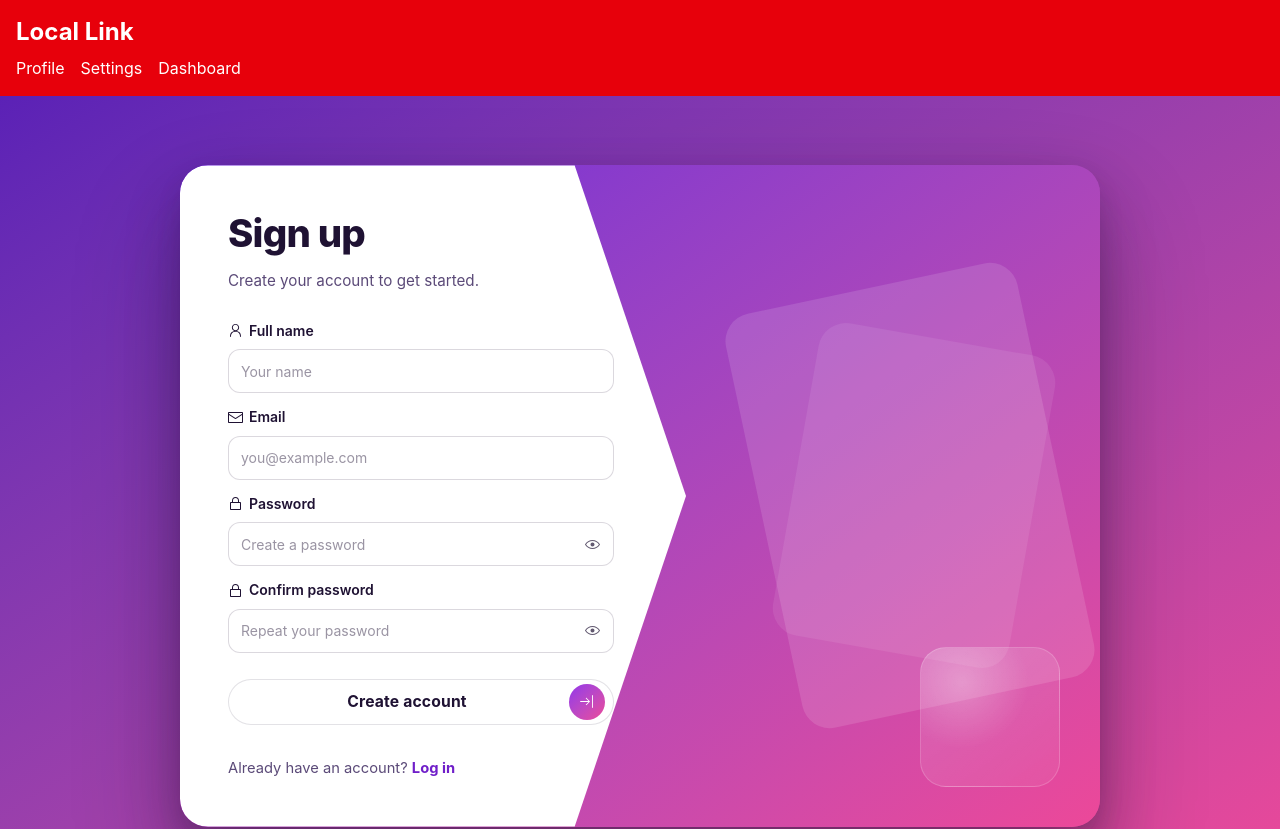
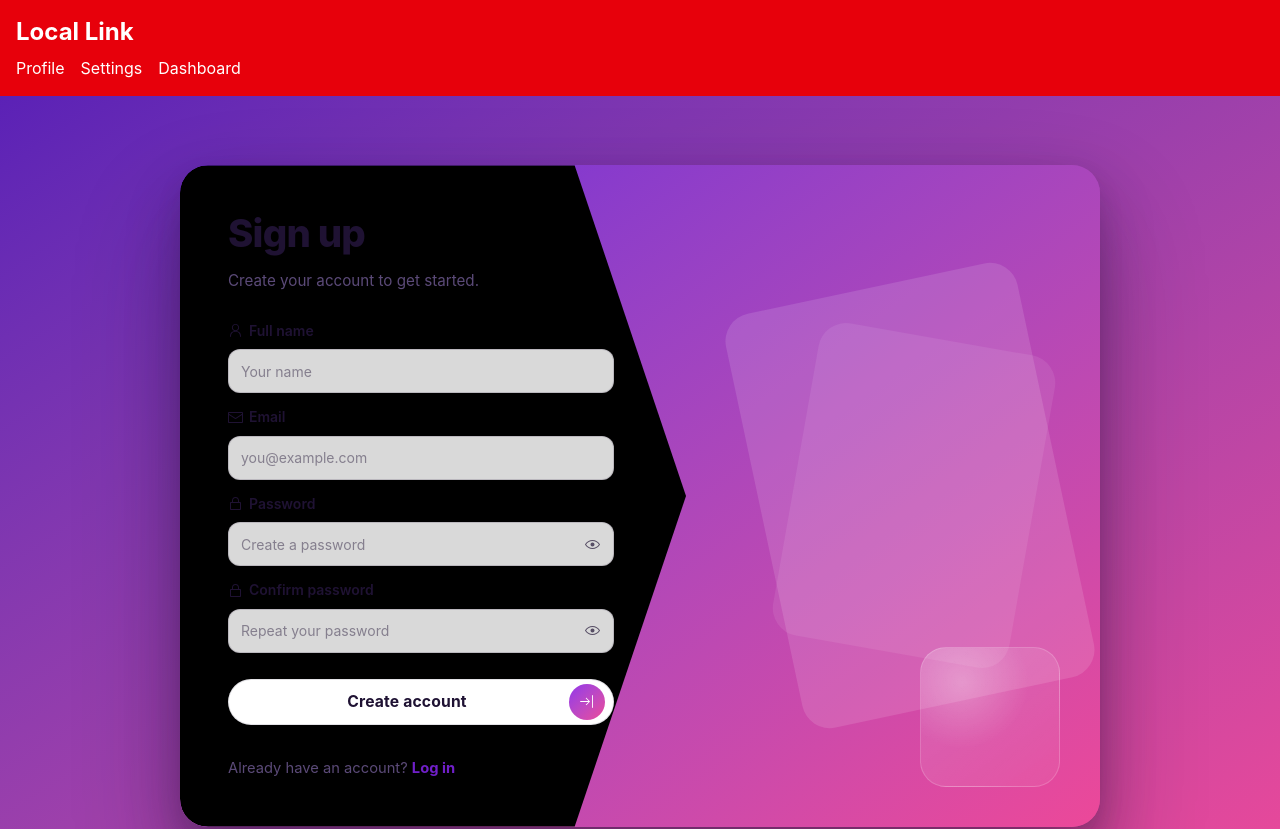
Before and after one commit to KyiPhyuThiriKhaing/CSC105-G09-GenZCoders-LocalLink, a React (Vite) app in the folder locallink-frontend/: page /signup in a window 1280 px wide. Shown: the top 829 px of the page. Built offline with nearby package versions, Linux system fonts and the light colour scheme.

Commit message:
changed black

```diff
--- a/locallink-frontend/src/pages/SignUpPage.css
+++ b/locallink-frontend/src/pages/SignUpPage.css
@@ -2,7 +2,7 @@
   position: absolute;
   z-index: -1;
   inset: 0;
-  background: #ffffff;
+  background: #000000;
   border-top-left-radius: 28px;
   border-bottom-left-radius: 28px;
   clip-path: polygon(0 0, 78% 0, 100% 50%, 78% 100%, 0 100%);
```
Also changed, not shown: 1 other file (tests, documents, lock files or other folders).
